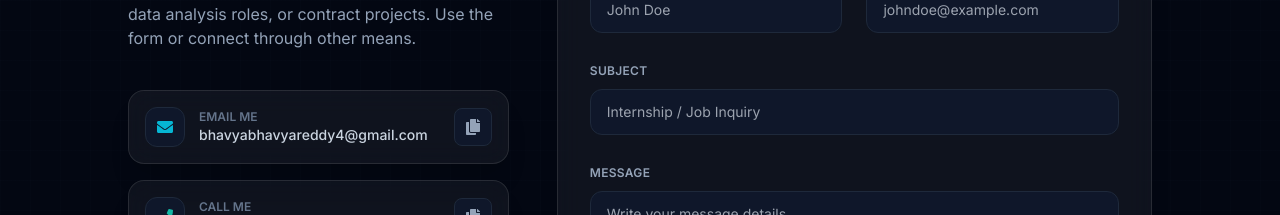
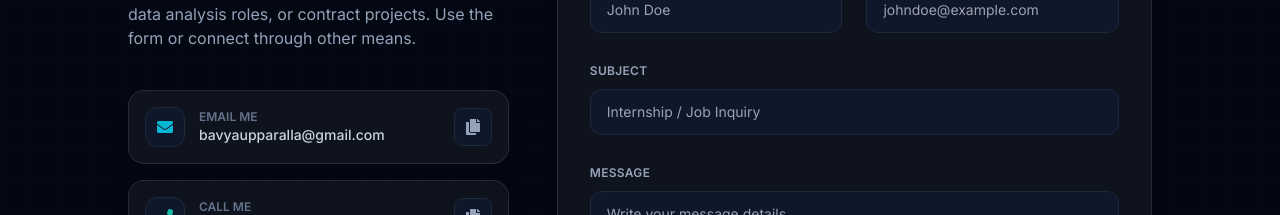
Before and after one commit to upparallabavya-29/Portfolio-, a React (Vite) app: page / in a window 1280 px wide. Shown: the part 7560-7775 px from the top of the page. Built offline with nearby package versions, Linux system fonts and the light colour scheme.

Commit message:
add responsive Hero and Contact components to the portfolio site

```diff
--- a/src/components/Contact.jsx
+++ b/src/components/Contact.jsx
@@ -162,11 +162,11 @@ export default function Contact() {
                   </div>
                   <div className="min-w-0">
                     <h4 className="text-xs font-semibold text-slate-500 uppercase">Email Me</h4>
-                    <p className="text-sm font-medium text-slate-300 truncate">bhavyabhavyareddy4@gmail.com</p>
+                    <p className="text-sm font-medium text-slate-300 truncate">bavyaupparalla@gmail.com</p>
                   </div>
                 </div>
                 <button
-                  onClick={() => handleCopy("bhavyabhavyareddy4@gmail.com", "email")}
+                  onClick={() => handleCopy("bavyaupparalla@gmail.com", "email")}
                   className="p-2.5 rounded-lg bg-slate-900 border border-slate-800 text-slate-400 hover:text-white transition-colors duration-300"
                   title="Copy email"
                 >
--- a/src/components/Hero.jsx
+++ b/src/components/Hero.jsx
@@ -157,7 +157,7 @@ export default function Hero() {
               <FaLinkedin />
             </a>
             <a
-              href="mailto:bhavyabhavyareddy4@gmail.com"
+              href="mailto:bavyaupparalla@gmail.com"
               className="hover:text-white transition-colors duration-300 text-2xl"
               title="Email"
             >
```
